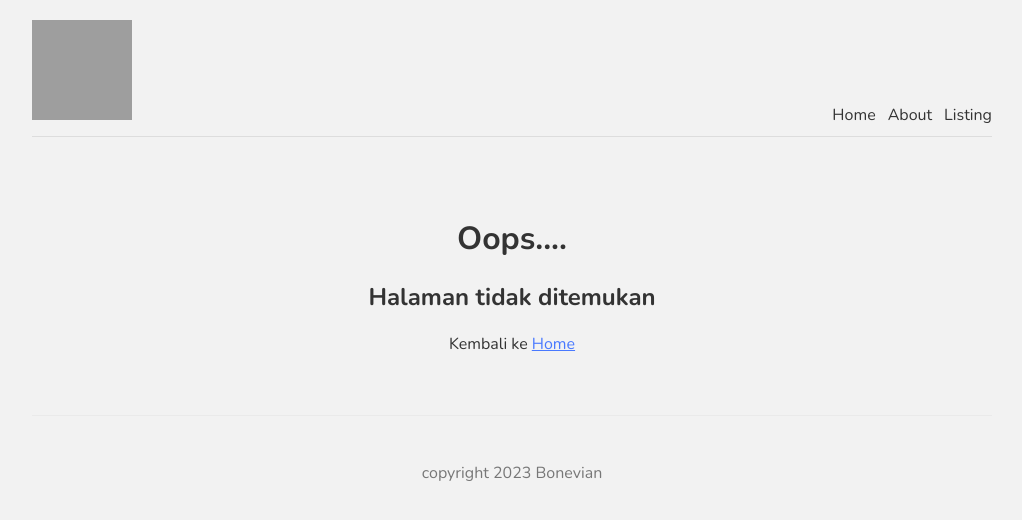
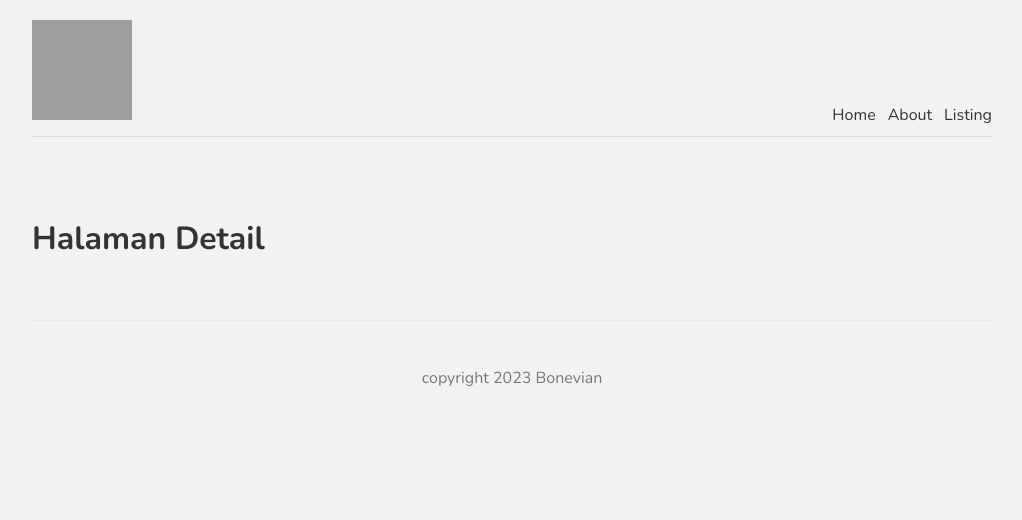
Before and after one commit to KonferensiHantuProject/nextjs-practice, a Next.js app: page /bone/1 in a window 1280 px wide. Before the commit this address had no page. Shown: the top 520 px of the page, without its empty margins (128-1150 px from the left). Built offline with nearby package versions, Linux system fonts and the light colour scheme; grey boxes are pictures that could not be loaded.

Commit message:
Preparing Detail

```diff
--- /dev/null
+++ b/pages/bone/[id].js
@@ -0,0 +1,9 @@
+const Details = () => {
+    return (
+        <div>
+            <h1>Halaman Detail</h1>
+        </div>
+    );
+}
+
+export default Details;
```
Also changed, not shown: pages/bone/index.js (+4 -5 lines).
